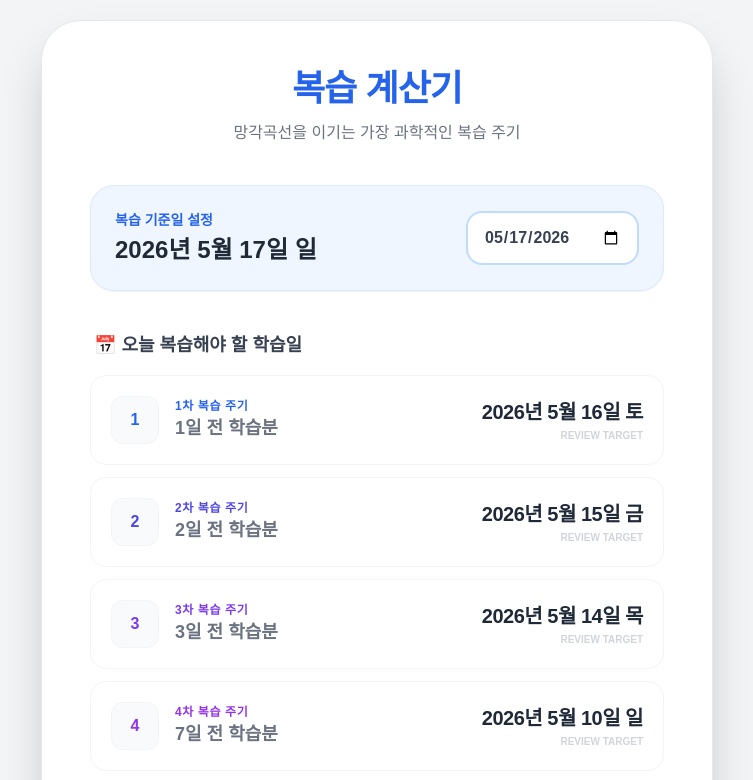
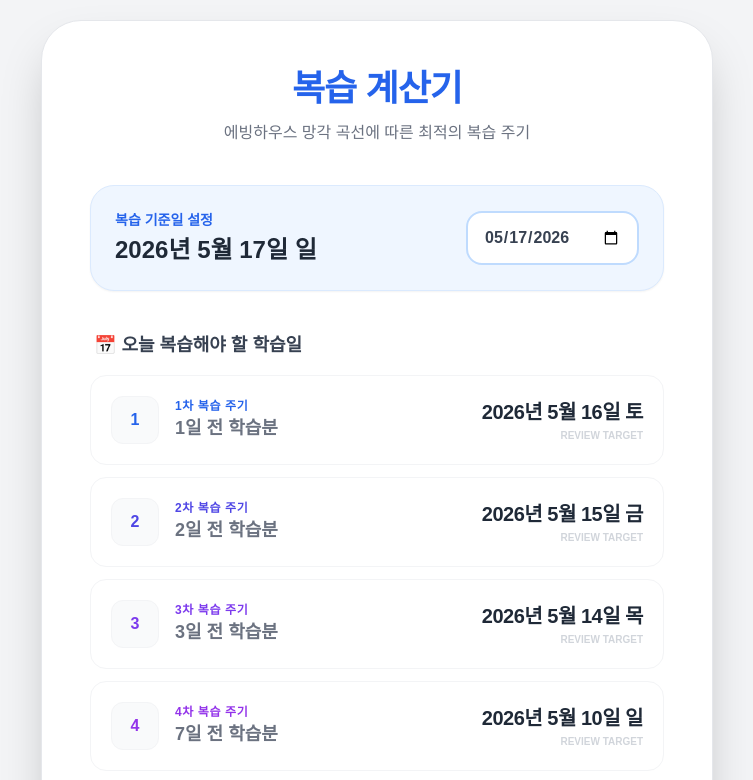
Before and after one commit to hox1023/Review-schedule-calculator, a plain HTML site: page index.html in a window 1280 px wide. Shown: the top 780 px of the page, without its empty margins (263-1016 px from the left). Drawn offline with nearby package versions, Linux system fonts and the light colour scheme; a web font is replaced by a local one.

Commit message:
Update index.html

```diff
--- a/index.html
+++ b/index.html
@@ -23,7 +23,7 @@
         복습 계산기
       </h1>
       <p class="text-gray-500 font-medium">
-        망각곡선을 이기는 가장 과학적인 복습 주기
+        에빙하우스 망각 곡선에 따른 최적의 복습 주기
       </p>
     </div>
 
```
